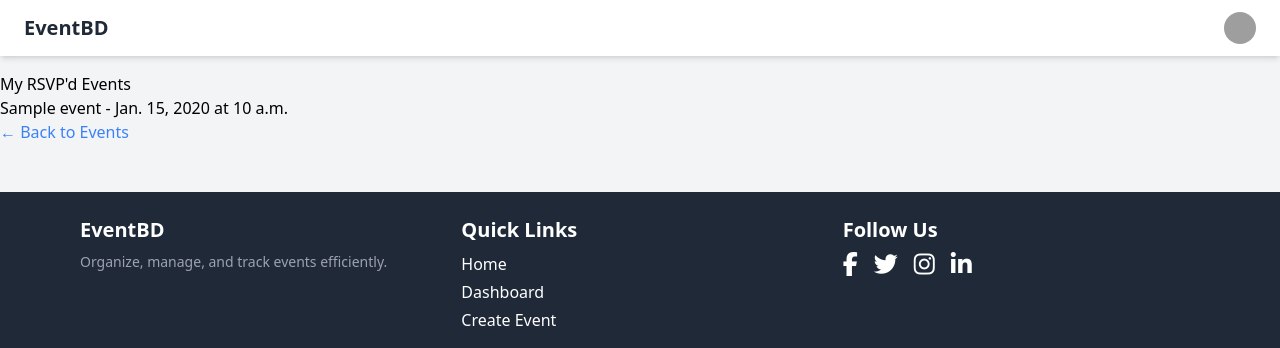
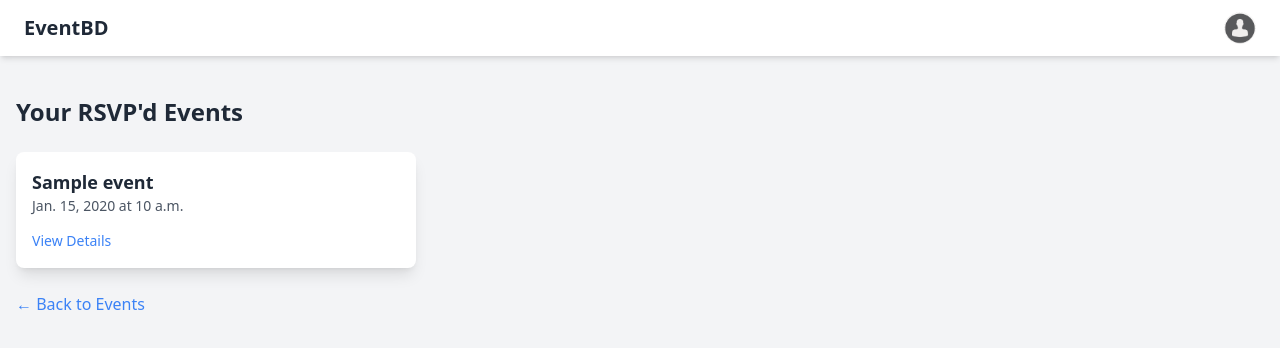
Before and after one commit to habib6bd/django-event-management, a Django app: page /events/participant-dashboard/ in a window 1280 px wide. Shown: the top 348 px of the page. Run offline with Django 5.2, Linux system fonts and the light colour scheme; a user stored in the database is signed in; tables that the repository leaves empty hold one stand-in row (values such as "Sample post"); grey boxes are pictures that could not be loaded.

Commit message:
Assignment-2 completed

```diff
--- a/core/templates/base.html
+++ b/core/templates/base.html
@@ -8,6 +8,7 @@
     <title>{% block title %}Event Management{% endblock %}</title>
     <link rel="stylesheet" href="{% static 'css/output.css' %}">
     <link rel="stylesheet" href="https://cdnjs.cloudflare.com/ajax/libs/font-awesome/6.5.0/css/all.min.css">
+    <link rel="stylesheet" href="{% static 'css/style.css' %}">
 
 </head>
 <body class="bg-gray-100">
--- a/core/templates/logged_nav.html
+++ b/core/templates/logged_nav.html
@@ -1,9 +1,8 @@
+{% load static %}
 <header class="bg-white shadow-md">
   <nav class="container mx-auto px-6 py-3">
     <div class="flex justify-between items-center">
-        <a href="{% url 'home' %}" class="text-xl font-bold text-gray-800"
-          >EventBD</a
-        >
+      <a href="{% url 'home' %}" class="text-xl font-bold text-gray-800">EventBD</a>
       <div class="hidden md:flex space-x-4">
         {% if is_admin %}
             <!-- Admin specific content -->
@@ -18,74 +17,54 @@
         {% if is_participant %}
             <!-- Participant specific content -->
             <a href="{% url 'participant-dashboard' %}">Participant Dashboard</a>
+            <!-- Event List link for participant -->
+            <a href="{% url 'event_list' %}" class="text-blue-500 hover:text-blue-700">Event List</a>
         {% endif %}
-
     </div>
       <div class="flex items-center">
         <div class="relative">
-            <button
-              id="user-menu-button"
-              class="flex items-center focus:outline-none"
-            >
-              <img
-                class="h-8 w-8 rounded-full object-cover"
-                src="https://placekitten.com/100/100"
-                alt="User avatar"
-              />
+          <button id="user-menu-button" class="flex items-center focus:outline-none">
+            <img class="h-8 w-8 rounded-full object-cover" src="{% static 'images/user_default.png' %}"
+              alt="User avatar" />
           </button>
-            <div
-              id="user-menu"
-              class="absolute right-0 mt-2 w-48 bg-white rounded-md shadow-lg py-1 hidden"
-            >
-              <a
-              href="{% url 'organizer-dashboard' %}"
-                class="block px-4 py-2 text-sm text-gray-700 hover:bg-gray-100"
-                >Dashboard</a
-              >
+          <div id="user-menu" class="absolute right-0 mt-2 w-48 bg-white rounded-md shadow-lg py-1 hidden">
+            {% if is_admin %}
+            <!-- Admin specific content -->
+            <a class="block px-4 py-2 text-sm text-gray-700 hover:bg-gray-100" href="{% url 'admin-dashboard' %}">Admin Dashboard</a>
+            {% endif %}
+
+            {% if is_organizer %}
+            <!-- Organizer specific content -->
+            <a class="block px-4 py-2 text-sm text-gray-700 hover:bg-gray-100" href="{% url 'organizer-dashboard' %}">Organizer Dashboard</a>
+            {% endif %}
+
+            {% if is_participant %}
+            <!-- Participant specific content -->
+            <a class="block px-4 py-2 text-sm text-gray-700 hover:bg-gray-100" href="{% url 'participant-dashboard' %}">Participant Dashboard</a>
+            {% endif %}
             <form method="post" action="{% url 'logout' %}">
               {% csrf_token %}
-                <button
-                  class="block px-4 py-2 text-sm text-gray-700 hover:bg-gray-100"
-                >
+              <button class="block px-4 py-2 text-sm text-gray-700 hover:bg-gray-100">
                 Logout
               </button>
             </form>
           </div>
         </div>
         <div class="md:hidden ml-4">
-            <button
-              id="menu-toggle"
-              class="text-gray-600 hover:text-gray-800 focus:outline-none"
-            >
-              <svg
-                class="h-6 w-6"
-                fill="none"
-                stroke="currentColor"
-                viewBox="0 0 24 24"
-                xmlns="http://www.w3.org/2000/svg"
-              >
-                <path
-                  stroke-linecap="round"
-                  stroke-linejoin="round"
-                  stroke-width="2"
-                  d="M4 6h16M4 12h16m-7 6h7"
-                ></path>
+          <button id="menu-toggle" class="text-gray-600 hover:text-gray-800 focus:outline-none">
+            <svg class="h-6 w-6" fill="none" stroke="currentColor" viewBox="0 0 24 24"
+              xmlns="http://www.w3.org/2000/svg">
+              <path stroke-linecap="round" stroke-linejoin="round" stroke-width="2" d="M4 6h16M4 12h16m-7 6h7"></path>
             </svg>
           </button>
         </div>
       </div>
     </div>
     <div id="mobile-menu" class="md:hidden hidden mt-4">
-        <a  href="{% url 'organizer-dashboard' %}" class="block py-2 text-gray-600 hover:text-gray-800"
-          >Dashboard</a
-        >
-        <a href="#" class="block py-2 text-gray-600 hover:text-gray-800"
-          >Events</a
-        >
+      <a href="{% url 'organizer-dashboard' %}" class="block py-2 text-gray-600 hover:text-gray-800">Dashboard</a>
+      <a href="#" class="block py-2 text-gray-600 hover:text-gray-800">Events</a>
 
-        <a href="{% url 'create_event' %}" class="block py-2 text-gray-600 hover:text-gray-800"
-          >Create Group</a
-        >
+      <a href="{% url 'create_event' %}" class="block py-2 text-gray-600 hover:text-gray-800">Create Group</a>
     </div>
   </nav>
 </header>
--- a/event_management/urls.py
+++ b/event_management/urls.py
@@ -10,11 +10,10 @@ from django.conf import settings
 
 urlpatterns = [
     path('admin/', admin.site.urls),
-    # path('', views.event_list, name='event_list'),
     path('events/', include('events.urls')),
     path('users/', include('users.urls')),
     path('', home, name='home'),
-      path('no-permission/', no_permission, name='no-permission')
+    path('no-permission/', no_permission, name='no-permission')
 ] + debug_toolbar_urls()
 
 urlpatterns += static(settings.MEDIA_URL, document_root=settings.MEDIA_ROOT)
--- a/events/templates/events/event_detail.html
+++ b/events/templates/events/event_detail.html
@@ -7,7 +7,7 @@
 <div class="max-w-4xl mx-auto p-6">
     <!-- Event Card -->
     <div class="bg-white shadow-lg rounded-xl overflow-hidden">
-        <!-- Static Image -->
+
         <img src={{event.asset.url}} alt="Event Image" class="w-full h-60 object-cover">
 
         <div class="p-6">
--- a/events/templates/events/event_list.html
+++ b/events/templates/events/event_list.html
@@ -13,6 +13,7 @@
         {% endfor %}
     </div>
 {% endif %}
+<div class="container mx-auto">
 <!-- Search & Filter Form -->
 <form method="get" class="w-full md:w-1/2 mx-auto flex flex-wrap mb-6 items-center">
     <!-- Search Bar -->
@@ -95,4 +96,5 @@
         <p class="text-gray-500">No events found in this category.</p>
     {% endfor %}
 </div>
+</div>
 {% endblock %}
--- a/events/templates/events/participant_dashboard.html
+++ b/events/templates/events/participant_dashboard.html
@@ -1,19 +1,37 @@
 {% extends 'base.html' %}
+{% load static %}
 
 {% block content %}
-<h2>My RSVP'd Events</h2>
 
-{% if events %}
-    <ul>
+<div class="container mx-auto px-4 py-6">
+    <h2 class="text-2xl font-bold mb-6 text-gray-800">Your RSVP'd Events</h2>
+
+    {% if events %}
+    <div class="grid md:grid-cols-3 sm:grid-cols-2 gap-6">
         {% for event in events %}
-            <li>
-                <a href="{% url 'event_detail' event.pk %}">{{ event.name }}</a> - {{ event.date }} at {{ event.time }}
-            </li>
+        <div class="bg-white shadow-lg rounded-lg overflow-hidden">
+            <div class="p-4">
+                <h3 class="text-lg font-semibold text-gray-800">
+                    <a href="{% url 'event_detail' event.pk %}" class="hover:text-blue-500">
+                        {{ event.name }}
+                    </a>
+                </h3>
+                <p class="text-gray-600 text-sm">{{ event.date }} at {{ event.time }}</p>
+                <div class="mt-3">
+                    <a href="{% url 'event_detail' event.pk %}" class="text-blue-500 text-sm font-medium">
+                        View Details
+                    </a>
+                </div>
+            </div>
+        </div>
         {% endfor %}
-    </ul>
-{% else %}
-    <p>You haven't RSVP'd for any events yet.</p>
-{% endif %}
+    </div>
+    {% else %}
+    <p class="text-gray-500">You haven't RSVP'd for any events yet.</p>
+    {% endif %}
 
-<a href="{% url 'event_list' %}" class="text-blue-500">← Back to Events</a>
+    <div class="mt-6">
+        <a href="{% url 'event_list' %}" class="text-blue-500 hover:underline">← Back to Events</a>
+    </div>
+</div>
 {% endblock %}
--- a/events/urls.py
+++ b/events/urls.py
@@ -11,5 +11,5 @@ urlpatterns = [
     path('organizer-dashboard/', dashboard, name='organizer-dashboard'),
     path('events/<int:pk>/', event_detail, name='event_detail'),
     path('events/<int:pk>/rsvp/', rsvp_event, name='rsvp_event'),
-    path('participant-dashboard/', rsvped_events, name='my_rsvps'),
+    path('participant-dashboard/', rsvped_events, name='participant-dashboard'),
 ]
--- a/requirements.txt
+++ b/requirements.txt
@@ -9,3 +9,5 @@ six==1.16.0
 sqlparse==0.5.3
 typing_extensions==4.12.2
 dj-database-url>=0.5.0
+Pillow==11.0.0
+python-decouple==3.8
```
Also changed, not shown: core/templates/home.html (+1 -23 lines), events/templates/etc.html (+38 -0 lines), users/templates/admin/dashboard.html (+4 -6 lines), users/templates/registration/login.html (+14 -3 lines), users/views.py (+25 -4 lines), static/css/style.css (added), static/images/user_default.png (renamed from media/events-asset/user_default.png). Lines whose indentation alone changed are shown as unchanged.
